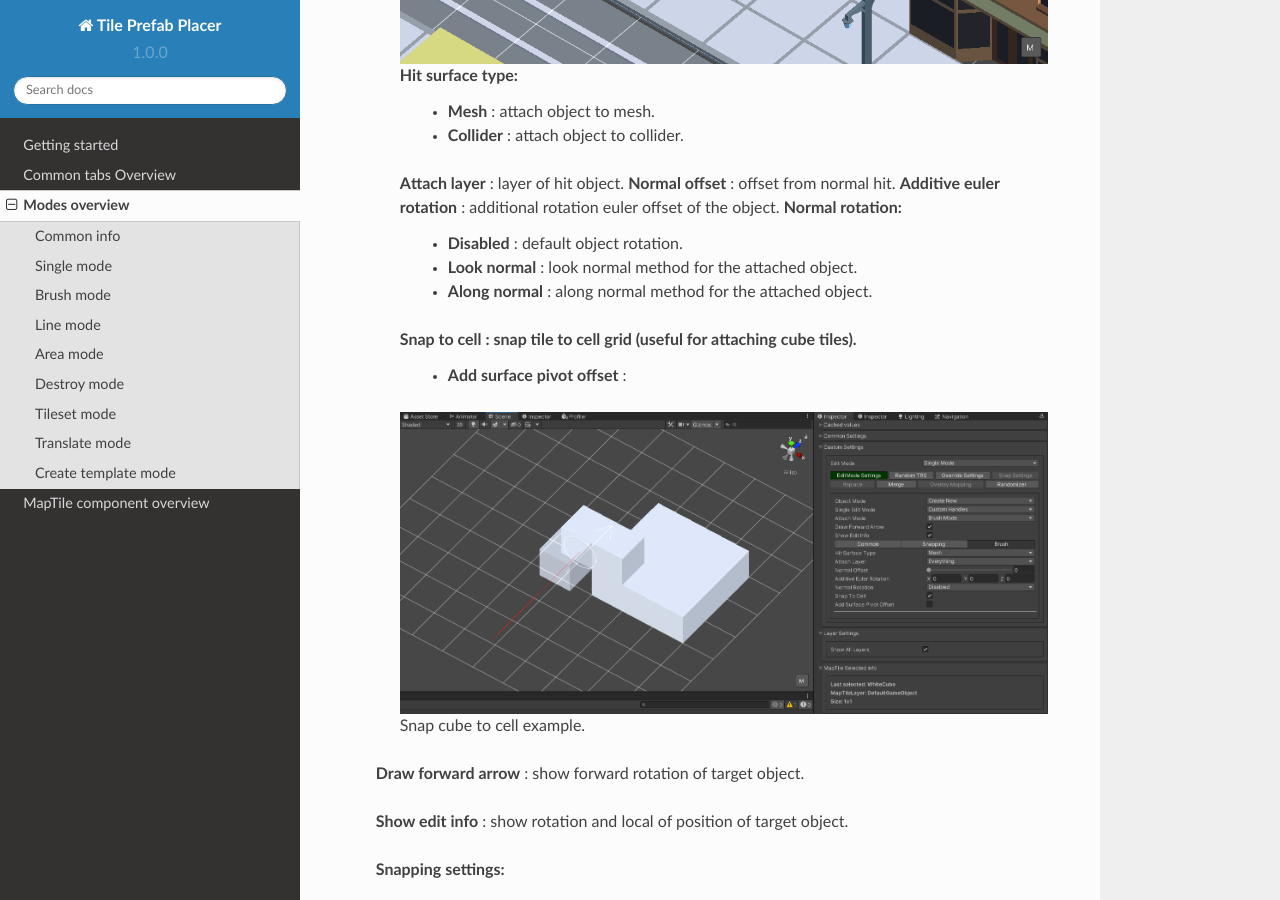
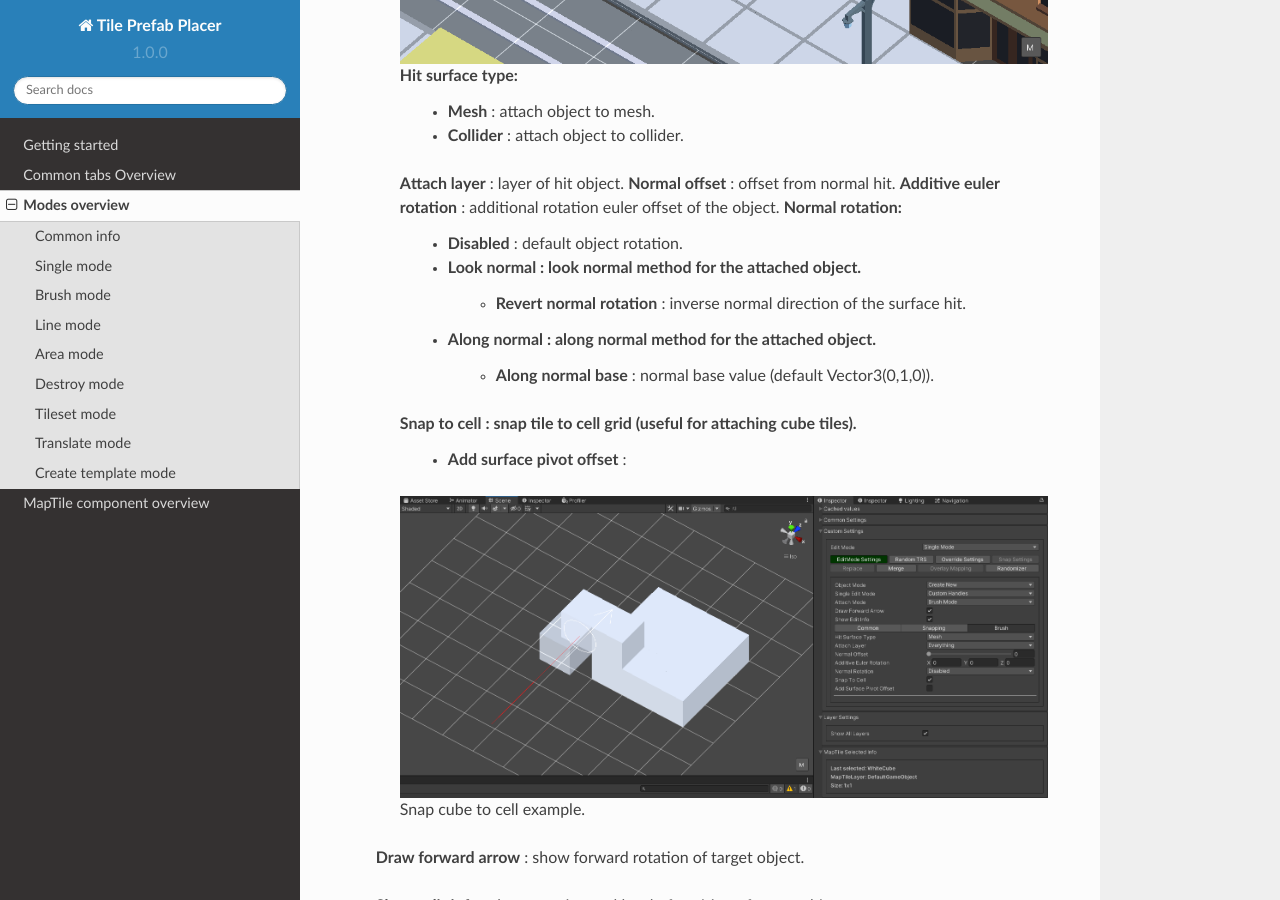
Before and after one commit to tawi1/Tile-Prefab-Placer, a Sphinx documentation site: the page built from docs/source/modes.rst, in a window 1280 px wide and 900 px high, scrolled down 3707 px. Built offline with Sphinx 7.4.7 and the Read the Docs theme 2.0.0, drawn with Linux system fonts in a browser that asks for light colours; some of the changed lines change nothing that is shown.

Commit message:
Initial brush mode info

```diff
--- a/docs/source/modes.rst
+++ b/docs/source/modes.rst
@@ -95,7 +95,9 @@
 		**Normal rotation:**
 			* **Disabled** : default object rotation.
 			* **Look normal** : look normal method for the attached object.
+				* **Revert normal rotation** : inverse normal direction of the surface hit.
 			* **Along normal** : along normal method for the attached object.
+				* **Along normal base** : normal base value (default Vector3(0,1,0)).
 		**Snap to cell** : snap tile to cell grid (useful for attaching cube tiles).
 			* **Add surface pivot offset** :
 
@@ -125,6 +127,55 @@
 ------------
 
 Brush mode is used to position multiple objects on any surface
+
+.. image:: images/modes/BrushMode/BrushModeTab1.png
+
+	* **Attach settings:**
+		* **Attach mode:**
+			* **Default** : default object placing.
+			* **Brush** : create an object on any collider surface or meshes another object.
+
+		* **Hit surface type:**
+			* **Mesh** : attach object to mesh.
+			* **Collider** : attach object to collider.
+		* **Attach layer** : layer of hit object.
+		* **Normal offset** : offset from normal hit.
+		* **Additive euler rotation** : additional rotation euler offset of the object.
+		* **Normal rotation:**
+			* **Disabled** : default object rotation.
+			* **Look normal** : look normal method for the attached object.
+				* **Revert normal rotation** : inverse normal direction of the surface hit.
+			* **Along normal** : along normal method for the attached object.
+				* **Along normal base** : normal base value (default Vector3(0,1,0)).
+		* **Ignore previous created** : ignore previous created objects by brush.
+		* **Snap to cell** : snap tile to cell grid (available only for 1 object).
+		* **Has slope angle**
+			* **Slope angle value** : angle to the surface allowed to create objects.
+
+
+	.. image:: images/modes/BrushMode/BrushModeTab2.png
+
+	**Brush settings:**
+		* **Brush radius** : radius of the brush.
+		* **Spacing length** : distance between the points that the objects are created.
+		* **Randomize object count** : random count value of objects of the brush.
+			* **Min object count** : minimum object count of random object creation.
+			* **Max object count** : maximum object count of random object creation.
+		* **Object count** : fixed count value of objects of the brush.
+		* **Rotation along brush** : rotation of each object is rotated along the line of brush creation.
+			* **Additional rotation along brush** : additional rotation offset for along line objects.
+
+
+	.. image:: images/modes/BrushMode/BrushAnim1.gif
+	Brush example1.
+
+
+	.. image:: images/modes/BrushMode/BrushAnim2.gif
+	Brush example2.
+
+
+	.. image:: images/modes/BrushMode/BrushAnim3.gif
+	Brush example3 (slope angle 30 degrees enabled).
 
 
 Line mode
```
Also changed, not shown: docs/source/images/modes/BrushMode/BrushAnim1.gif (added), docs/source/images/modes/BrushMode/BrushModeTab1.png (added), docs/source/images/modes/BrushMode/BrushModeTab2.png (added), 2 other files.
